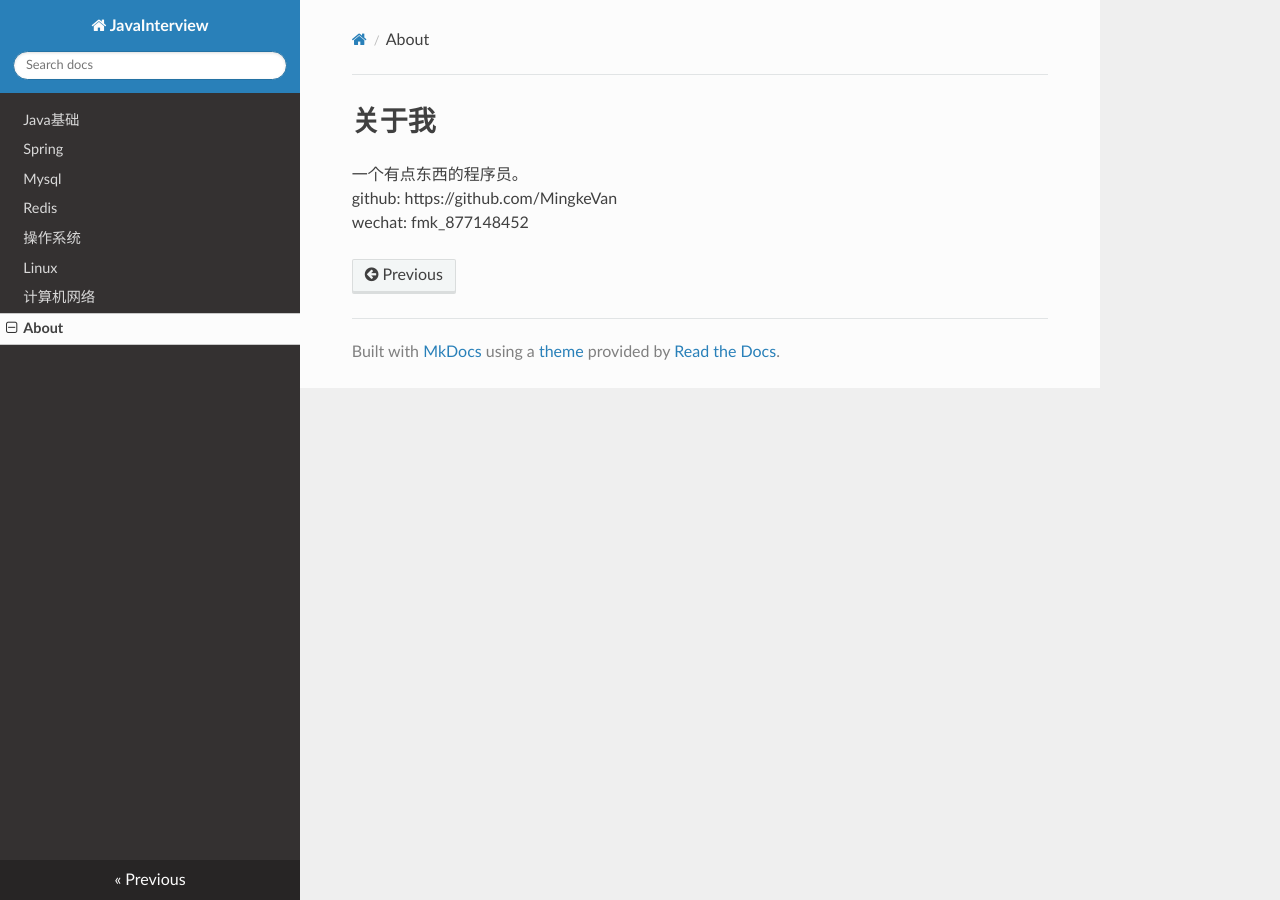
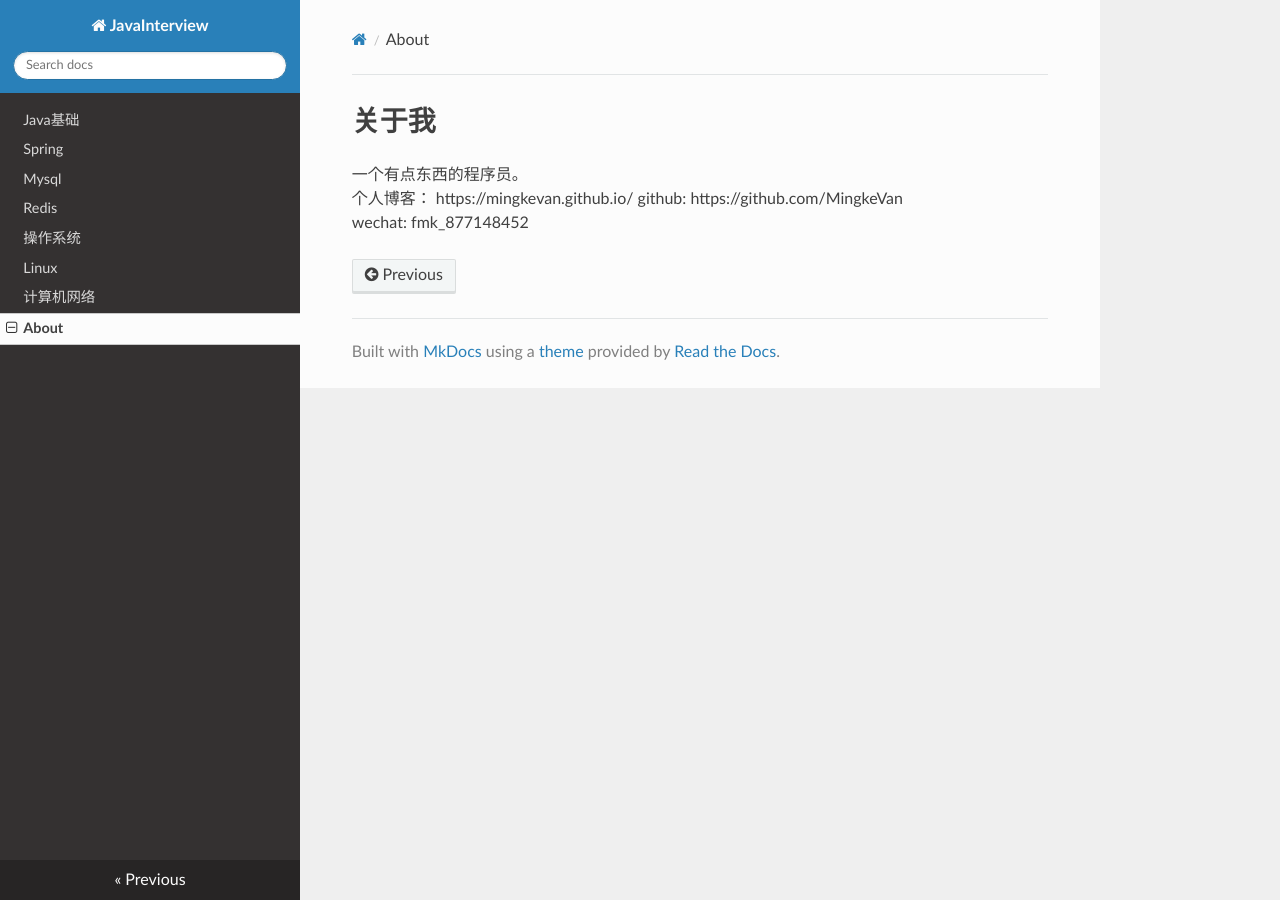
Before and after one commit to MingkeVan/java-interview, an MkDocs documentation site: the page built from docs/about.md, in a window 1280 px wide. Built offline with MkDocs 1.6.1, drawn with Linux system fonts in a browser that asks for light colours; nearby versions of some CDN libraries.

Commit message:
Update about.md

```diff
--- a/docs/about.md
+++ b/docs/about.md
@@ -1,5 +1,6 @@
 # 关于我
 
 一个有点东西的程序员。<br/>
+个人博客： https://mingkevan.github.io/
 github: https://github.com/MingkeVan <br/>
 wechat: fmk_877148452
```
